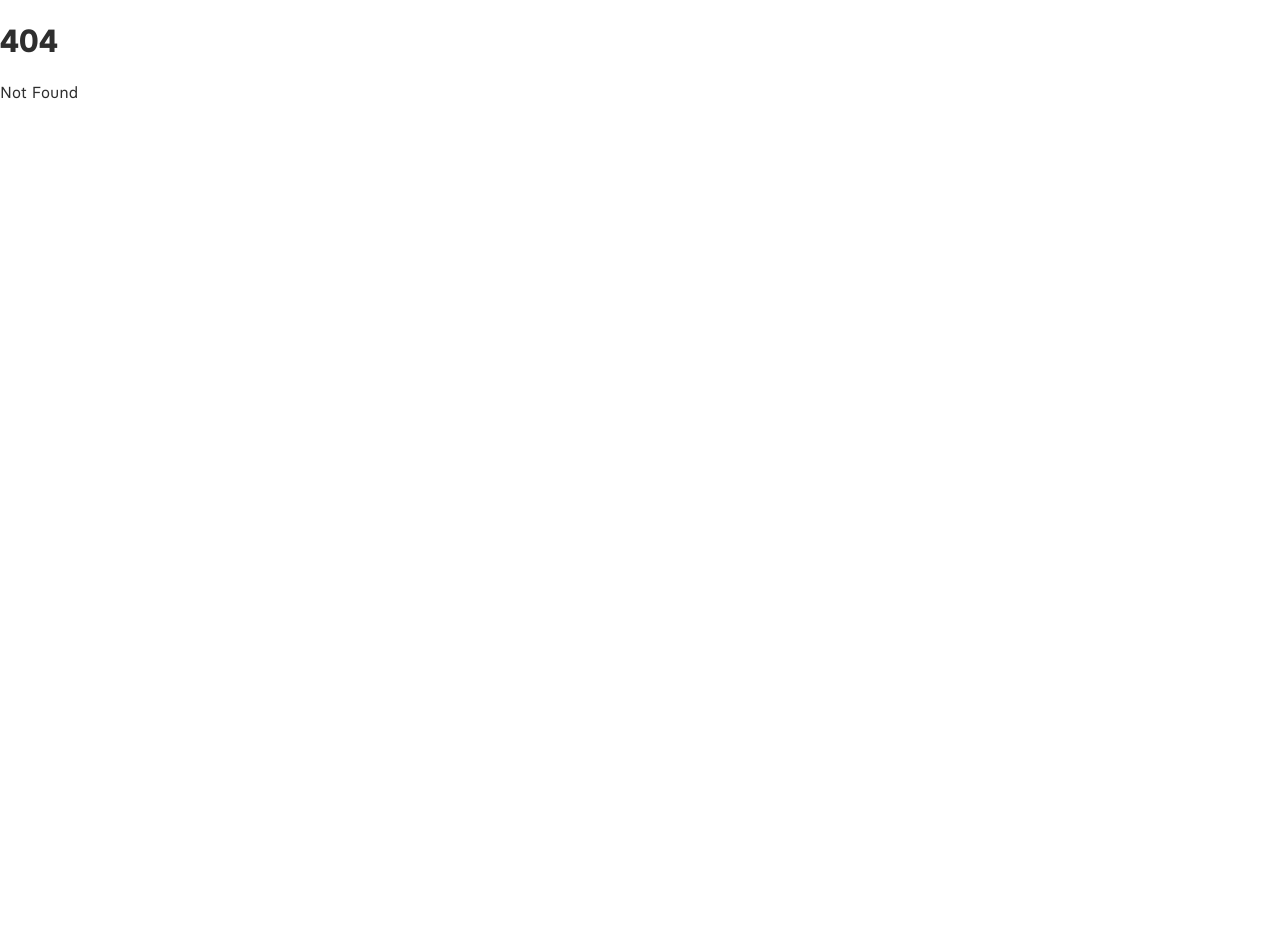
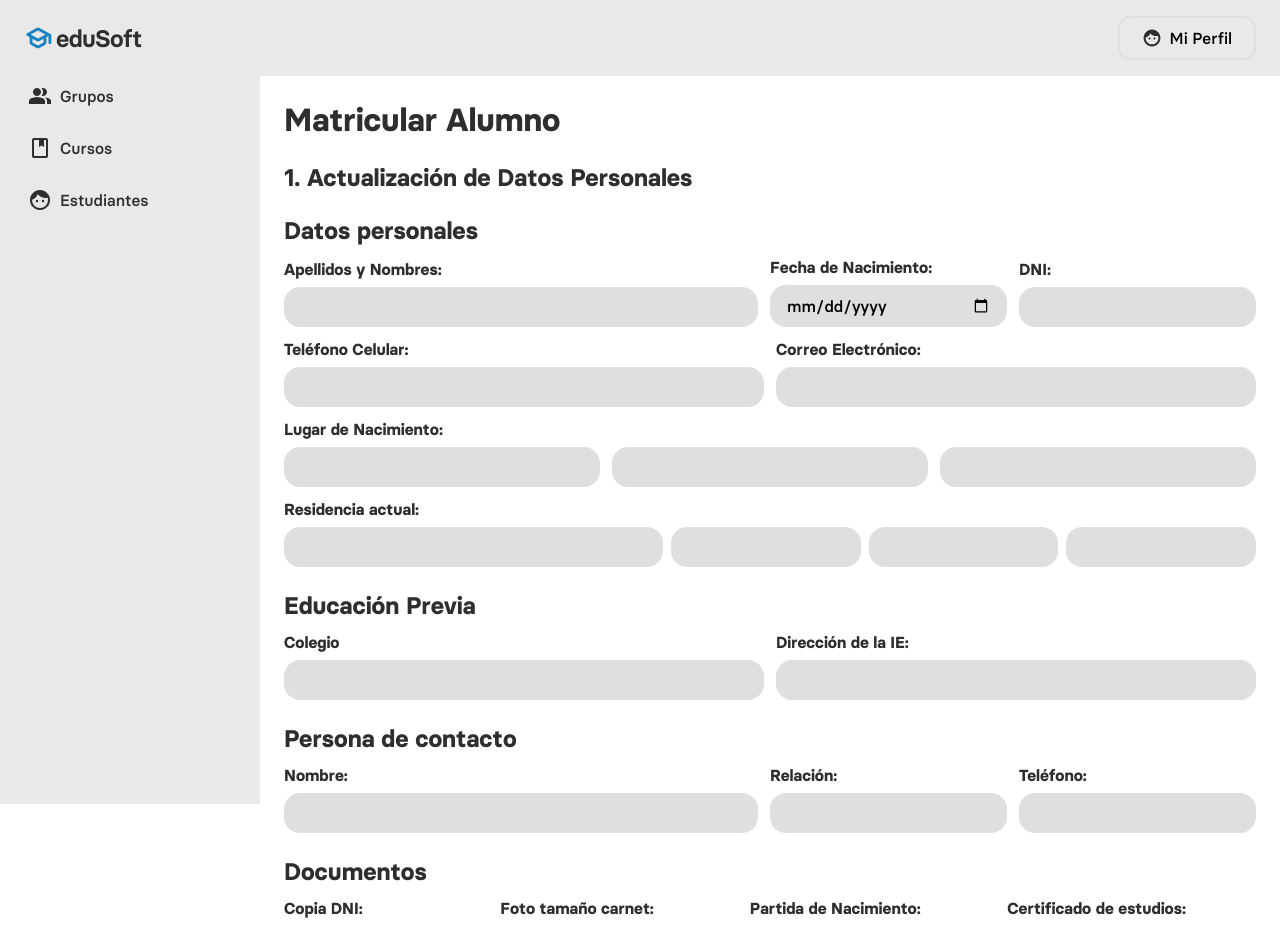
Before and after one commit to Verborrea/eduSoft, a SvelteKit app: page /admin/alumnos/matricula in a window 1280 px wide. Before the commit this address had no page. Shown: the top 925 px of the page. Before the commit the page ends 800 px from the top, so only its background shows below. Built offline with nearby package versions, Linux system fonts and the light colour scheme.

Commit message:
Matricula 1/4.

```diff
--- /dev/null
+++ b/src/routes/admin/alumnos/matricula/+page.svelte
@@ -0,0 +1,187 @@
+<svelte:head>
+	<title>eduSoft | Estudiantes</title>
+</svelte:head>
+
+<main>
+	<h1>Matricular Alumno</h1>
+	<h2>1. Actualización de Datos Personales</h2>
+
+	<form action="">
+		<div class="seccion">
+			<h2>Datos personales</h2>
+			<div class="row">
+				<label class="r50">
+					Apellidos y Nombres:
+					<input type="text" id="Name" name="Name" />
+				</label>
+
+				<label class="r25">
+					Fecha de Nacimiento:
+					<input type="date" id="brthDate" name="brthDate" />
+				</label>
+
+				<label class="r25">
+					DNI:
+					<input type="number" id="dni" name="dni" />
+				</label>
+			</div>
+
+			<div class="row">
+				<label class="flex1">
+					Teléfono Celular:
+					<input type="number" />
+				</label>
+				<label class="flex1">
+					Correo Electrónico:
+					<input type="email" />
+				</label>
+			</div>
+
+			<div class="row">
+				<label class="flex1">
+					Lugar de Nacimiento:
+					<input type="text" />
+				</label>
+				<label class="flex1">
+					<input type="text" class="flex1"/>
+				</label>
+				<label class="flex1">
+					<input type="text" class="flex1"/>
+				</label>
+			</div>
+
+			<div class="row grow" id="resid">
+				<label class="flex1">
+					Residencia actual:
+					<input type="text" />
+				</label>
+				<label class="flex1">
+					<input type="text" />
+				</label>
+				<label class="flex1">
+					<input type="text" />
+				</label>
+				<label class="flex1">
+					<input type="text" />
+				</label>
+			</div>
+		</div>
+
+		<div class="seccion">
+			<h2> Educación Previa </h2>
+			<div class="row">
+				<label class="flex1">
+					Colegio
+					<input type="text" />
+				</label>
+				<label class="flex1">
+					Dirección de la IE:
+					<input type="text">
+				</label>
+			</div>
+		</div>
+
+		<div class="seccion">
+			<h2> Persona de contacto </h2>
+			<div class="row grow">
+				<label class="flex1">
+					Nombre:
+					<input type="text" />
+				</label>
+				<label class="flex1">
+					Relación:
+					<input type="text" />
+				</label>
+				<label class="flex1">
+					Teléfono:
+					<input type="number" />
+				</label>
+			</div>
+		</div>
+
+		<div class="seccion">
+		<h2> Documentos </h2>
+			<div class="row">
+				<label>
+					Copia DNI:
+					<input type="file" />
+				</label>
+				<label>
+					Foto tamaño carnet:
+					<input type="file" />
+				</label>
+				<label>
+					Partida de Nacimiento:
+					<input type="file" />
+				</label>
+				<label>
+					Certificado de estudios:
+					<input type="file" />
+				</label>
+			</div>
+		</div>
+
+		<div class="seccion">
+			<h2> Observaciones </h2>
+			<textarea name="" id="">El estudiante es medio loco</textarea>
+		</div>
+
+		<div>
+			<button> Cancelar </button>
+			<button> Siguiente </button>
+		</div>
+
+	</form>
+</main>
+
+<style>
+	main {
+		display: flex;
+		flex-direction: column;
+		gap: 24px;
+	}
+	form {
+		width: 100%;
+		display: flex;
+		flex-direction: column;
+		gap: 24px;
+	}
+	.seccion {
+		display: flex;
+		flex-direction: column;
+		gap: 12px;
+	}
+	h1, h2 {
+		margin: 0;
+	}
+	.row {
+		display: flex;
+			flex-direction: row;
+			gap: 12px;
+			align-items: flex-end;
+	}
+	label {
+		font-weight: bold;
+	}
+	input, textarea{
+		margin-top: 8px;
+		width: 100%;
+		border-radius: 16px;
+		padding: 8px 16px;
+	}
+	.r50 {
+		width: 50%;
+	}
+	.r25 {
+		width: 25%;
+	}
+	.flex1 {
+		flex: 1;
+	}
+	#resid {
+		gap: 8px;
+	}
+	.grow label:first-child {
+		flex-grow: 2;
+	}
+</style>
```
